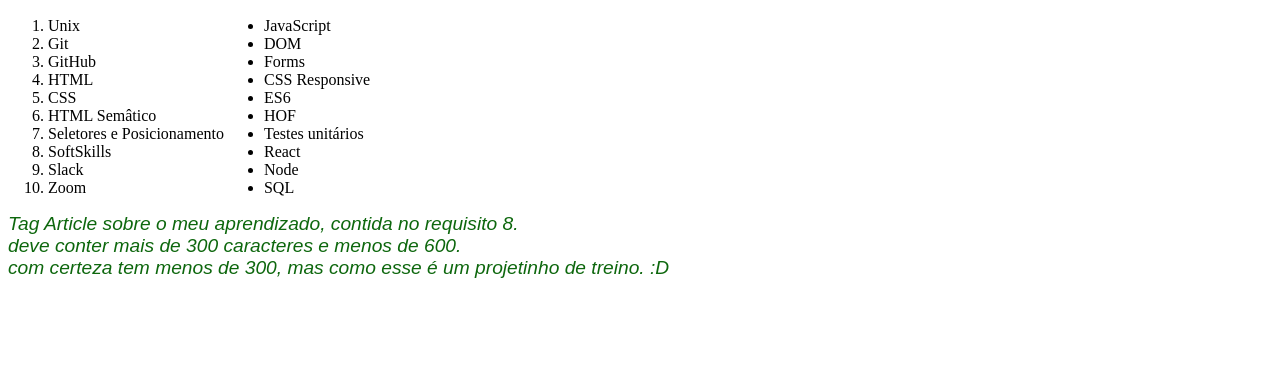
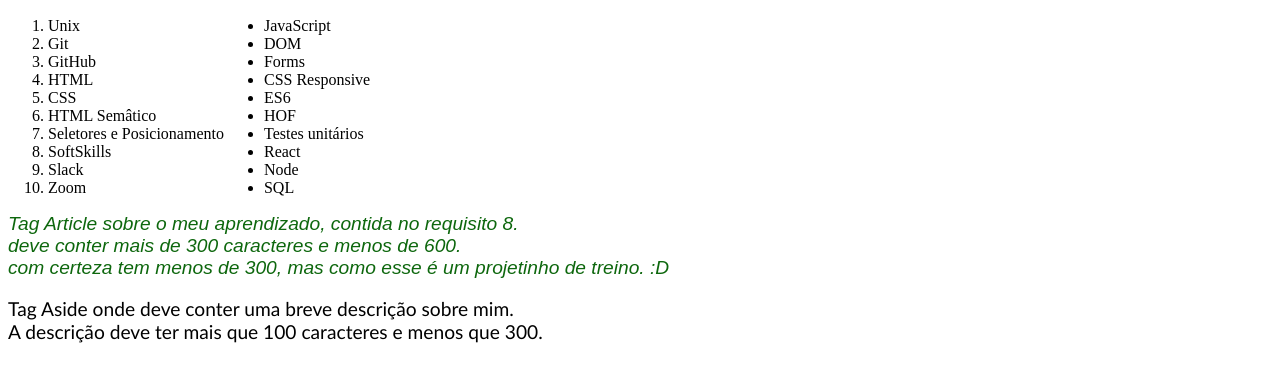
Before and after one commit to AlydaLourena/LeassonsLearned, a plain HTML site: page index.html in a window 1280 px wide. Shown: the part 425-800 px from the top of the page. Drawn offline with Linux system fonts and the light colour scheme.

Commit message:
Req. 9 - Tag aside com informacoes sobre mim

```diff
--- a/index.html
+++ b/index.html
@@ -46,6 +46,12 @@
     <br>
     com certeza tem menos de 300, mas como esse é um projetinho de treino. :D
 </article>
+<br>
+<aside>
+Tag Aside onde deve conter uma breve descrição sobre mim.
+<br>
+A descrição deve ter mais que 100 caracteres e menos que 300.
+</aside>
 </body>
 <footer id="rodape"></footer>
 </html>
--- a/style.css
+++ b/style.css
@@ -23,3 +23,10 @@ article{
     font-style: italic;
     color: rgb(13, 103, 13);
 }
+
+aside{
+    font-family: 'Trebuchet MS', 'Lucida Sans Unicode', 'Lucida Grande', 'Lucida Sans', Arial, sans-serif;
+    font-size: larger;
+    font-style: normal;
+    color: black;
+}
```
